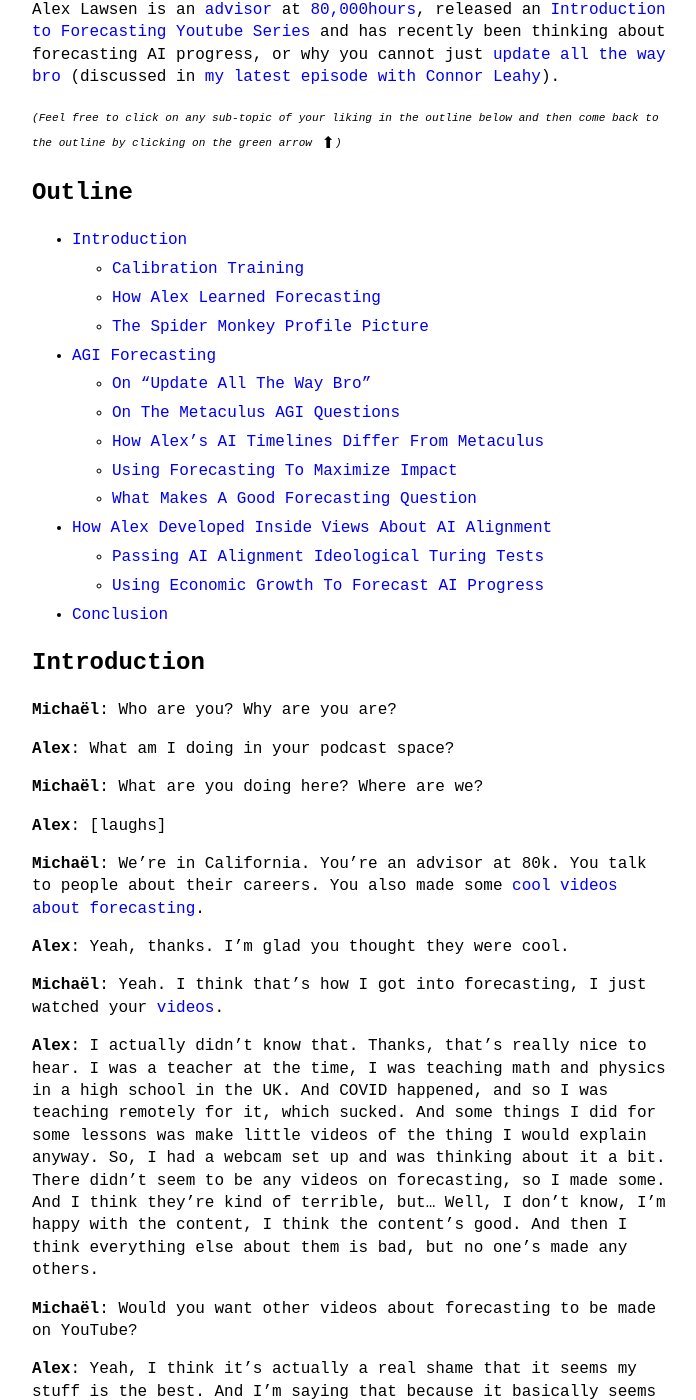
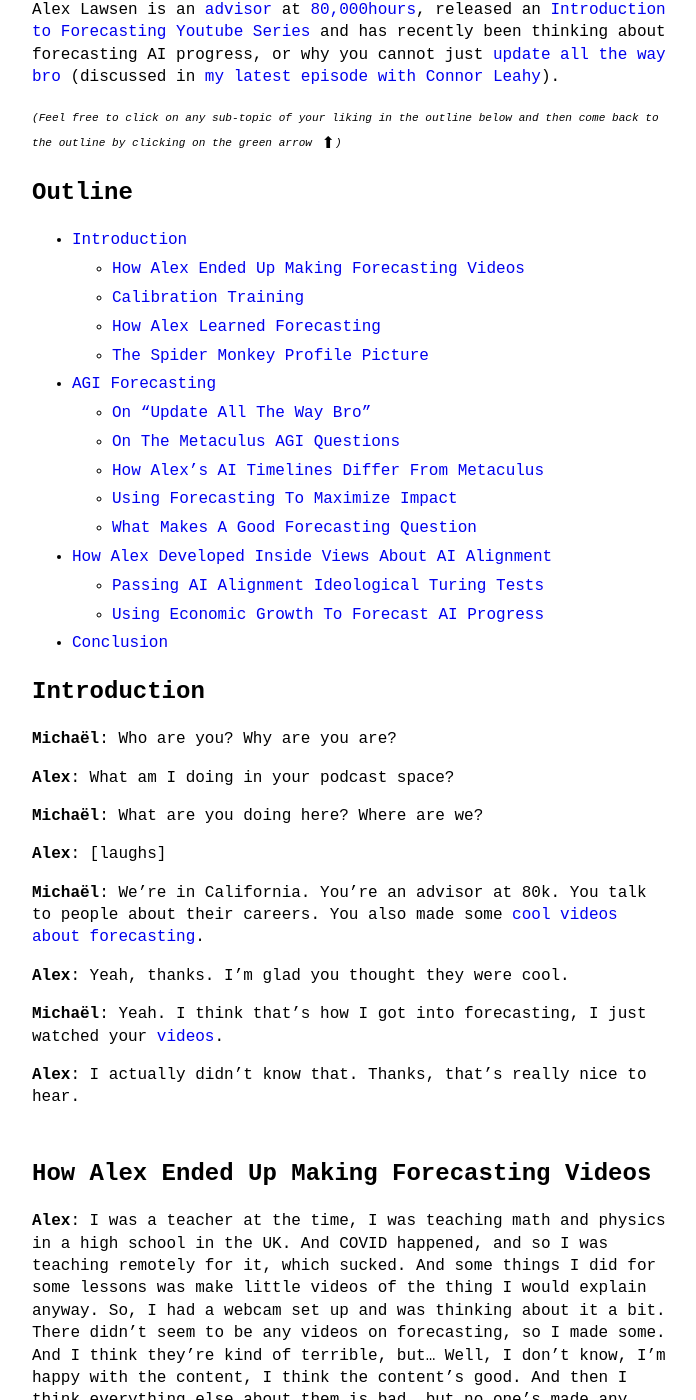
Before and after one commit to theinsideview/theinsideview.github.io, a Jekyll site: the page built from _posts/2022-09-05-alex.md, in a window 1280 px wide and 1400 px high, scrolled down 850 px. Shown: the whole window, without its empty margins (288-984 px from the left). Built offline with Jekyll 4.4.1, drawn with Linux system fonts in a browser that asks for light colours; some of the changed text lies outside the part shown.

Commit message:
headlines

```diff
--- a/_posts/2022-09-05-alex.md
+++ b/_posts/2022-09-05-alex.md
@@ -17,6 +17,7 @@
 
 # Outline
 * [Introduction](#introduction)
+    * [How Alex Ended Up Making Forecasting Videos](#how-alex-ended-up-making-forecasting-videos)
     * [Calibration Training](#calibration-training)
     * [How Alex Learned Forecasting](#how-alex-learned-forecasting)
     * [The Spider Monkey Profile Picture](#the-spider-monkey-profile-picture)
@@ -55,7 +56,12 @@
 Yeah. I think that's how I got into forecasting, I just watched your [videos](https://youtu.be/e6Q7Ez3PkOw).
 
 **Alex**:
-I actually didn't know that. Thanks, that's really nice to hear. I was a teacher at the time, I was teaching math and physics in a high school in the UK. And COVID happened, and so I was teaching remotely for it, which sucked. And some things I did for some lessons was make little videos of the thing I would explain anyway. So, I had a webcam set up and was thinking about it a bit. There didn't seem to be any videos on forecasting, so I made some. And I think they're kind of terrible, but... Well, I don't know, I'm happy with the content, I think the content's good. And then I think everything else about them is bad, but no one's made any others.
+I actually didn't know that. Thanks, that's really nice to hear.
+
+## How Alex Ended Up Making Forecasting Videos
+
+**Alex**:
+I was a teacher at the time, I was teaching math and physics in a high school in the UK. And COVID happened, and so I was teaching remotely for it, which sucked. And some things I did for some lessons was make little videos of the thing I would explain anyway. So, I had a webcam set up and was thinking about it a bit. There didn't seem to be any videos on forecasting, so I made some. And I think they're kind of terrible, but... Well, I don't know, I'm happy with the content, I think the content's good. And then I think everything else about them is bad, but no one's made any others.
 
 **Michaël**:
 Would you want other videos about forecasting to be made on YouTube?
```
